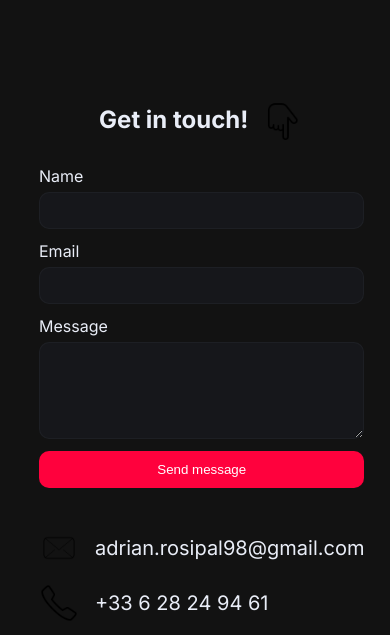
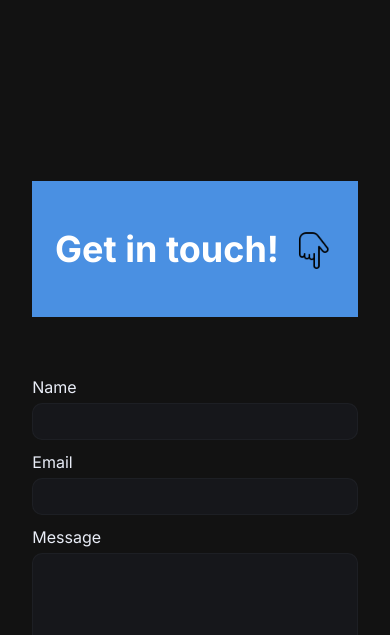
Before and after one commit to AdoRosip/portfolio-website, a plain HTML site: page index.html in a window 390 px wide. Shown: the part 4820-5455 px from the top of the page. Drawn offline with Linux system fonts and the light colour scheme.

Commit message:
fix: contact section alignment fix + media Q for phones fix

```diff
--- a/index.html
+++ b/index.html
@@ -9,7 +9,6 @@
     <meta property="og:type" content="website" />
     <meta property="og:image" content="./images/XEV00166.jpg" />
     <meta name="twitter:card" content="summary_large_image" />
-    <link rel="icon" href="./images/picture.png" />
     <link
       href="https://fonts.googleapis.com/css2?family=Inter:wght@300;400;500;600;700&display=swap"
       rel="stylesheet"
@@ -232,6 +231,7 @@
         <div id="project-segment" class="projects-track" aria-label="Projects carousel">
           <div class="project-container reveal">
             <img
+              id="moving-avrg-img"
               class="project-image"
               src="./images/stock-graph-icon.png"
               alt="Stock analysis project icon"
@@ -309,6 +309,8 @@
 
     <section id="contact" class="segment">
       <div id="contact-segment" class="reveal">
+        <div class="form-section"></div>
+        <div class="contact-info-section"></div>
         <div class="contact-header">
           <h2>Get in touch!</h2>
           <img src="./images/finger.png" alt="finger poiting down" />
--- a/styles.css
+++ b/styles.css
@@ -228,7 +228,7 @@ body::after {
 
 #contact {
   display: flex;
-  justify-content: flex-start;
+  justify-content: center;
 }
 
 .contact-header {
@@ -670,6 +670,12 @@ body::after {
 }
 
 @media (max-width: 600px) {
+
+  #contact-segment{
+    display: flex !important;
+    flex-direction: column;
+  }
+
   .nav-bar {
     flex-direction: column; /* Change direction from row to column */
     align-items: center; /* Center the items */
@@ -759,6 +765,7 @@ body::after {
 
 @media (max-width: 480px) {
   /* Styles for small phones (iPhone SE, older Androids, etc.) */
+
   .nav-bar {
     display: none;
   }
@@ -820,6 +827,24 @@ body::after {
   #home {
     margin-top: 1rem;
   }
+}
+
+/*Contact segment*/
+
+#contact-segment{
+  display: grid;
+  grid-template-rows: auto 1fr;   /* top row = header height, bottom row = fills remaining space */
+  grid-template-columns: 1fr 1fr; /* 2 equal columns */
+  height: 100%;
+  gap: 3rem;
+}
+.contact-header{
+  grid-column: 1 / span 2;
+  background: #4a90e2;
+  color: white;
+  text-align: center;
+  padding: 1rem;
+  font-size: 1.5rem;
 }
 
 /* Contact form */
@@ -884,6 +909,10 @@ body::after {
 [data-theme="dark"] .nav-bar a:hover {
   color: #ff4a76;
 }
+[data-theme="dark"] #moving-avrg-img {
+  background-color: #e1ddff85;
+  border-radius: 15px;
+}
 
 /* Improve icon visibility in dark mode */
 [data-theme="dark"] .tech-stack li {
```
